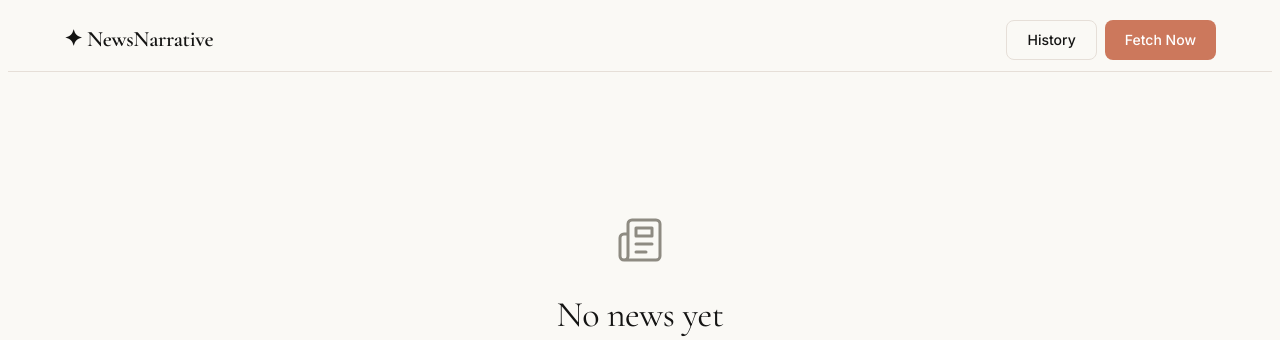
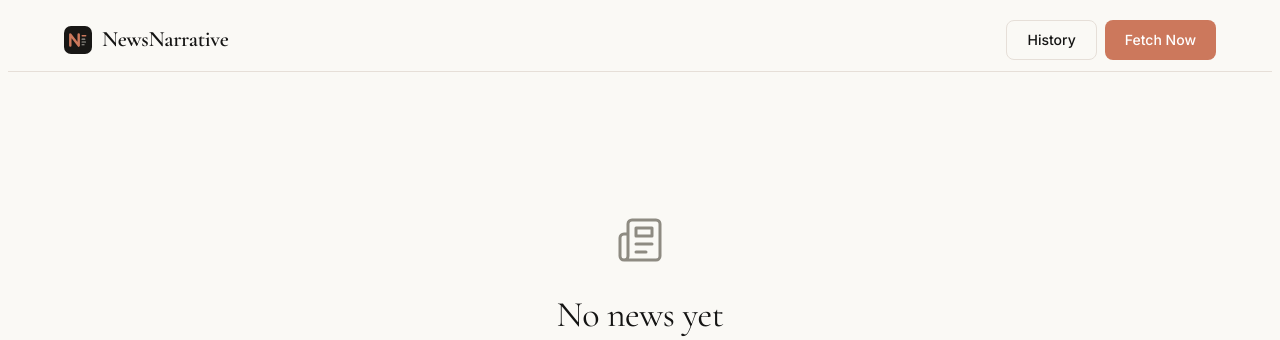
Before and after one commit to batraprashant/NewsNarrative, a Flask app: page / in a window 1280 px wide. Shown: the top 340 px of the page. Run offline with Flask 3, Linux system fonts and the light colour scheme.

Commit message:
Add NewsNarrative SVG logo and favicon
- static/logo.svg: 40×40 mark — bold coral N with news column lines on
  dark rounded square, matching the Claude design system palette
- static/favicon.svg: 32×32 simplified version for browser tab
- base.html: favicon link in <head>; navbar brand now shows logo + name
- style.css: flex layout on .nn-brand to align logo and text

Co-Authored-By: Claude Sonnet 4.6 <noreply@anthropic.com>

```diff
--- a/static/style.css
+++ b/static/style.css
@@ -82,9 +82,13 @@ body {
   letter-spacing: -0.3px;
   color: var(--ink);
   text-decoration: none;
+  display: flex;
+  align-items: center;
+  gap: 10px;
 }
 
 .nn-brand:hover { color: var(--ink); }
+.nn-brand img { display: block; flex-shrink: 0; }
 
 .nn-nav-actions {
   display: flex;
--- a/templates/base.html
+++ b/templates/base.html
@@ -7,13 +7,17 @@
   <link rel="preconnect" href="https://fonts.googleapis.com">
   <link rel="preconnect" href="https://fonts.gstatic.com" crossorigin>
   <link href="https://fonts.googleapis.com/css2?family=Cormorant+Garamond:wght@400;500;600&family=Inter:wght@400;500&family=JetBrains+Mono:wght@400&display=swap" rel="stylesheet">
+  <link rel="icon" href="{{ url_for('static', filename='favicon.svg') }}" type="image/svg+xml">
   <link rel="stylesheet" href="{{ url_for('static', filename='style.css') }}">
 </head>
 <body>
 
 <nav class="nn-nav">
   <div class="container" style="max-width:1200px;margin:0 auto;padding:0 24px;display:flex;align-items:center;justify-content:space-between;width:100%;">
-    <a class="nn-brand" href="{{ url_for('index') }}">✦ NewsNarrative</a>
+    <a class="nn-brand" href="{{ url_for('index') }}">
+      <img src="{{ url_for('static', filename='logo.svg') }}" alt="NewsNarrative logo" width="28" height="28">
+      NewsNarrative
+    </a>
     <div class="nn-nav-actions">
       <a href="{{ url_for('history') }}" class="btn-secondary">History</a>
       <form action="{{ url_for('trigger_fetch') }}" method="post" style="margin:0;">
```
Also changed, not shown: static/favicon.svg (added), static/logo.svg (added).
